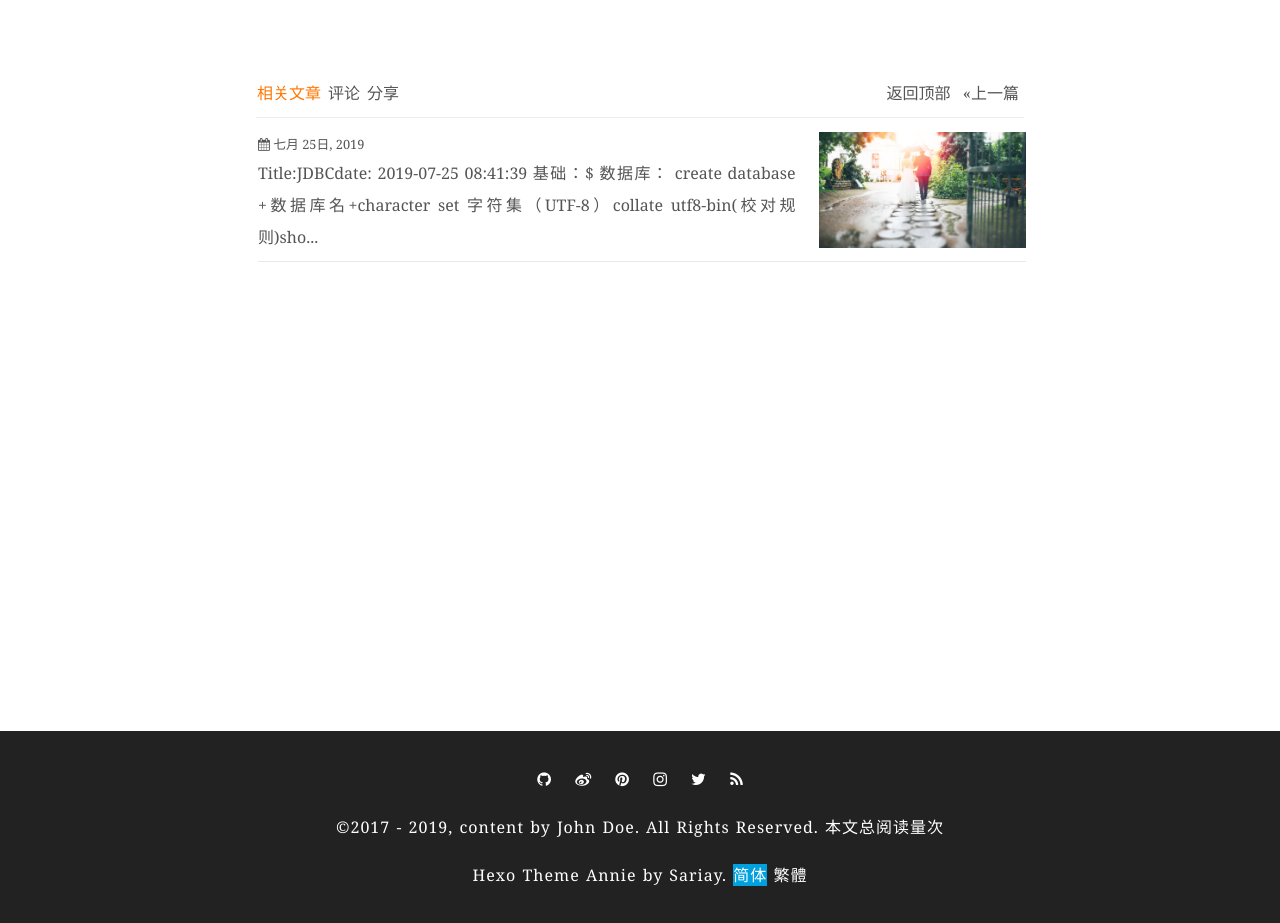
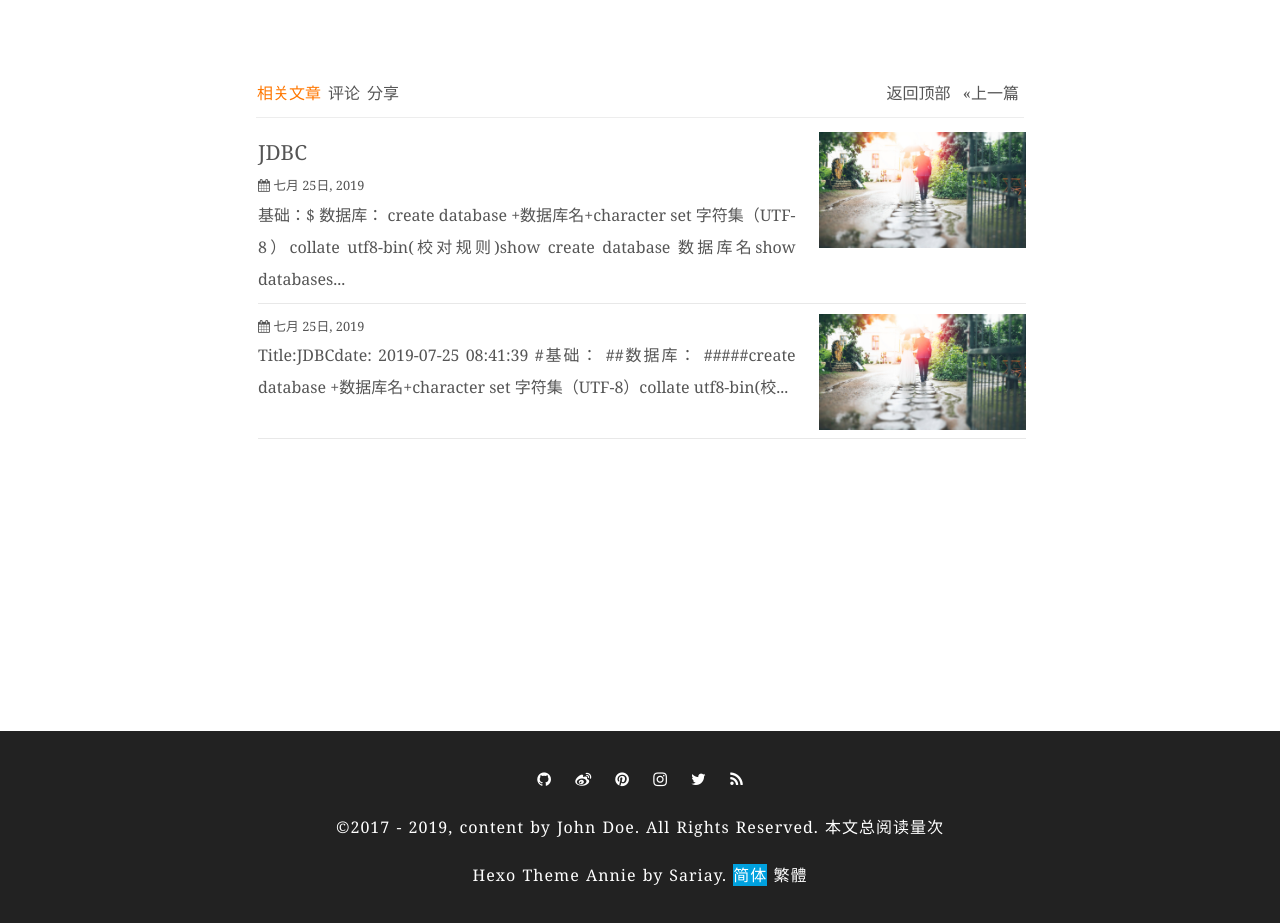
Before and after one commit to softliu123/softliu123.github.io, a plain HTML site: page 2019/07/18/hello-world/index.html in a window 1280 px wide. Shown: the part 2022-2945 px from the top of the page. Drawn offline with Linux system fonts and the light colour scheme; some packages are replaced by stand-ins of ours; a script that the page names is missing.

Commit message:
Site updated: 2019-07-25 09:23:14

```diff
--- a/2019/07/18/hello-world/index.html
+++ b/2019/07/18/hello-world/index.html
@@ -383,7 +383,31 @@
 
 					<li>
 						<div class="relate-post-text">
-							<a class="relate-post-title" href="/2019/07/25/JDBC/" title="">
+							<a class="relate-post-title" href="/2019/07/25/JDBC/" title="JDBC">
+								JDBC
+							</a>
+							<p class="relate-post-date">
+								<i class="fa fa-calendar"></i>
+								七月 25日, 2019
+							</p>
+							<p class="relate-post-content">
+								基础：$ 数据库：
+create database +数据库名+character set 字符集（UTF-8）collate utf8-bin(校对规则)show create database 数据库名show databases...
+							</p>
+						</div>
+
+						<div class="relate-post-cover">
+							<a href="/2019/07/25/JDBC/" title="JDBC">
+
+								<img class="lazy" src="/img/placeholder.jpg" data-src="/img/cart_cover.jpg" alt="JDBC"/>
+							</a>
+						</div>
+					</li>
+
+
+					<li>
+						<div class="relate-post-text">
+							<a class="relate-post-title" href="/2019/07/25/hello-bloghexo-d/" title="">
 
 							</a>
 							<p class="relate-post-date">
@@ -392,13 +416,14 @@
 							</p>
 							<p class="relate-post-content">
 								title:JDBCdate: 2019-07-25 08:41:39
-基础：$ 数据库：
-create database +数据库名+character set 字符集（UTF-8）collate utf8-bin(校对规则)sho...
+#基础：
+##数据库：
+#####create database +数据库名+character set 字符集（UTF-8）collate utf8-bin(校...
 							</p>
 						</div>
 
 						<div class="relate-post-cover">
-							<a href="/2019/07/25/JDBC/" title="">
+							<a href="/2019/07/25/hello-bloghexo-d/" title="">
 
 								<img class="lazy" src="/img/placeholder.jpg" data-src="/img/cart_cover.jpg" alt=""/>
 							</a>
```
Also changed, not shown: 2019/07/25/JDBC/index.html (+33 -4 lines), 2019/07/25/hello-bloghexo-d/index.html (+25 -1 lines), archives/2019/07/index.html (+2 -2 lines), archives/2019/index.html (+2 -2 lines), archives/index.html (+2 -2 lines), index.html (+8 -5 lines).
